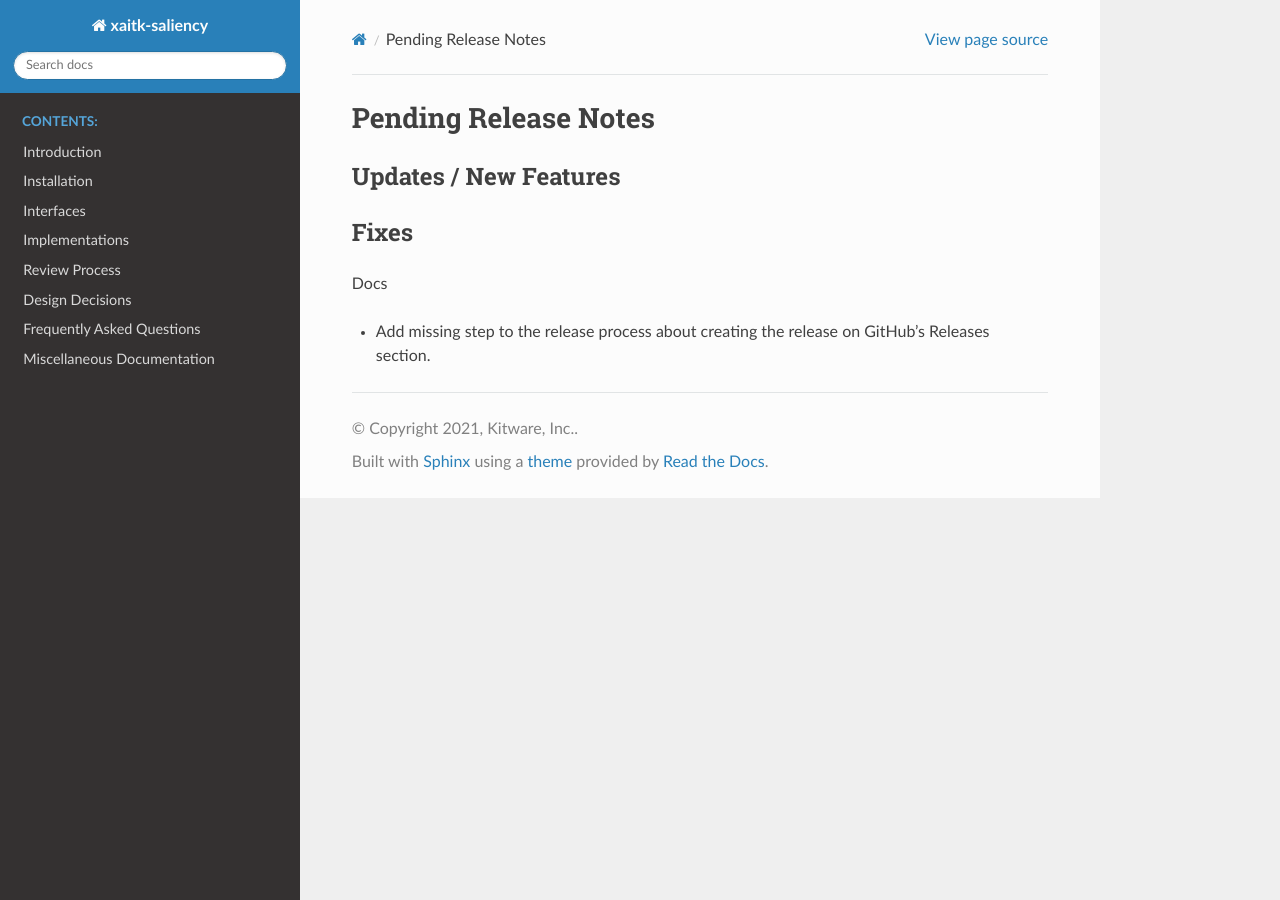
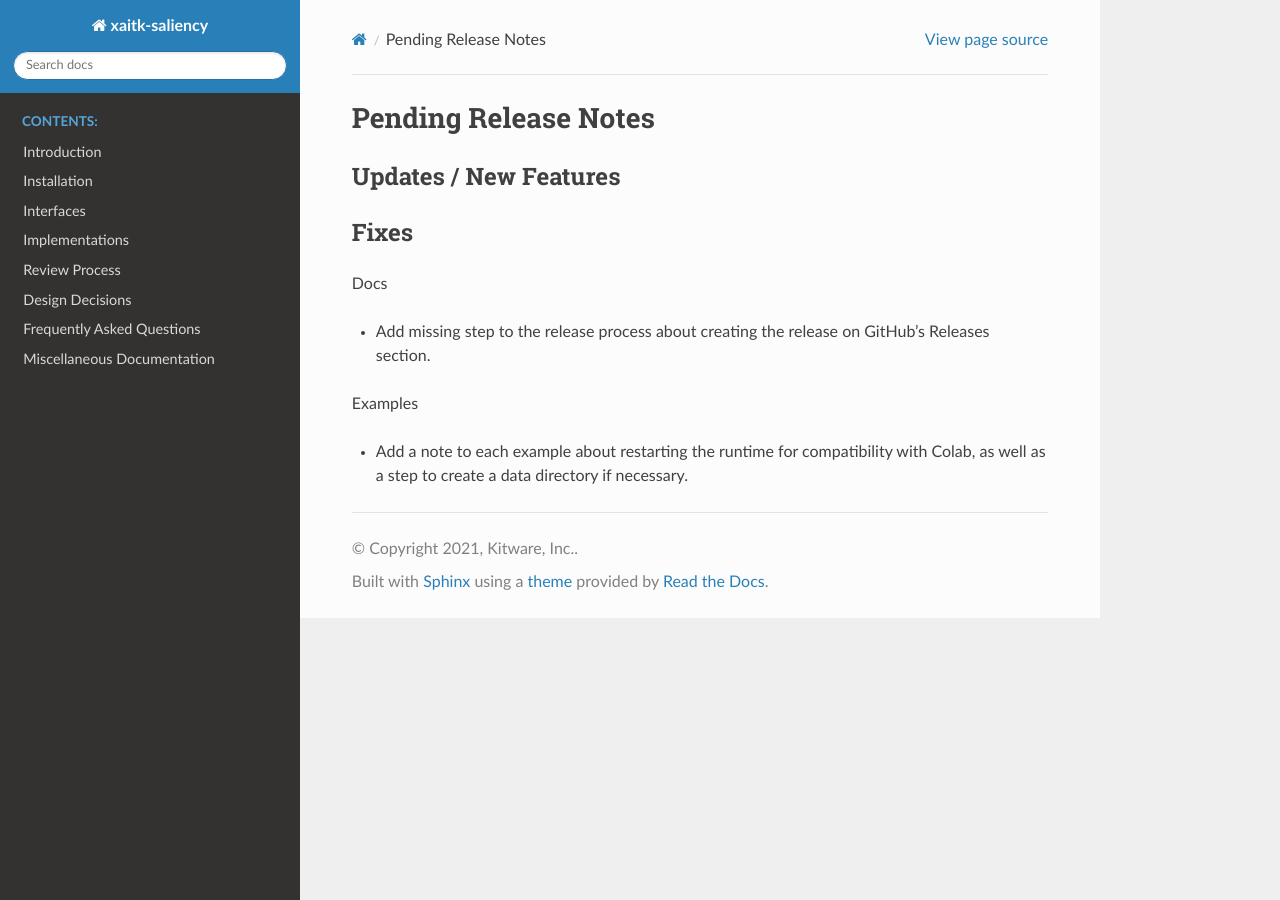
Before and after one commit to XAITK/xaitk-saliency, a Sphinx documentation site: the page built from docs/release_notes/pending_release.rst, in a window 1280 px wide. Built offline with Sphinx 7.4.7 and the Read the Docs theme 2.0.0, drawn with Linux system fonts in a browser that asks for light colours; pages that are not in the unit, such as notebooks, are missing from menus.

Commit message:
Update notebook headers and creata data directory if needed

```diff
--- a/docs/release_notes/pending_release.rst
+++ b/docs/release_notes/pending_release.rst
@@ -11,3 +11,8 @@ Docs
 
 * Add missing step to the release process about creating the release on
   GitHub's Releases section.
+
+Examples
+
+* Add a note to each example about restarting the runtime for compatibility
+  with Colab, as well as a step to create a data directory if necessary.
```
Also changed, not shown: 11 other files.
